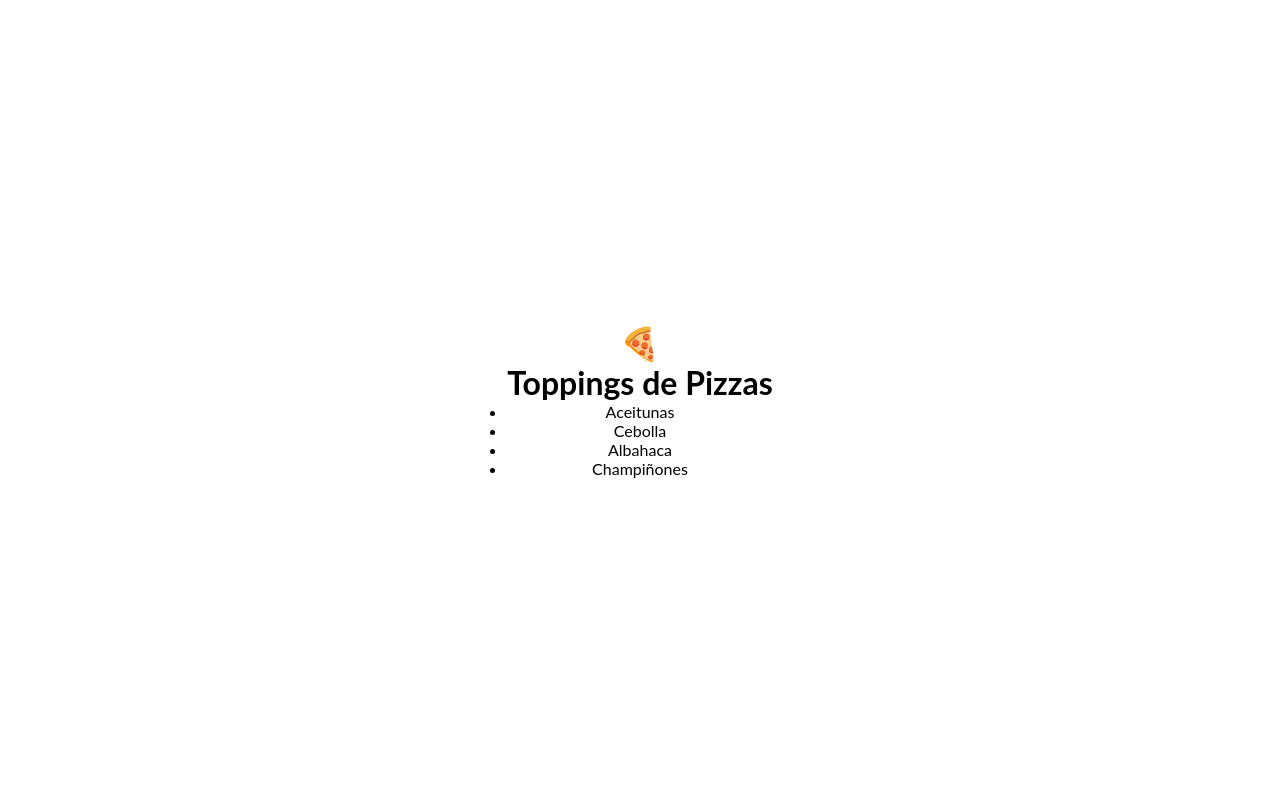
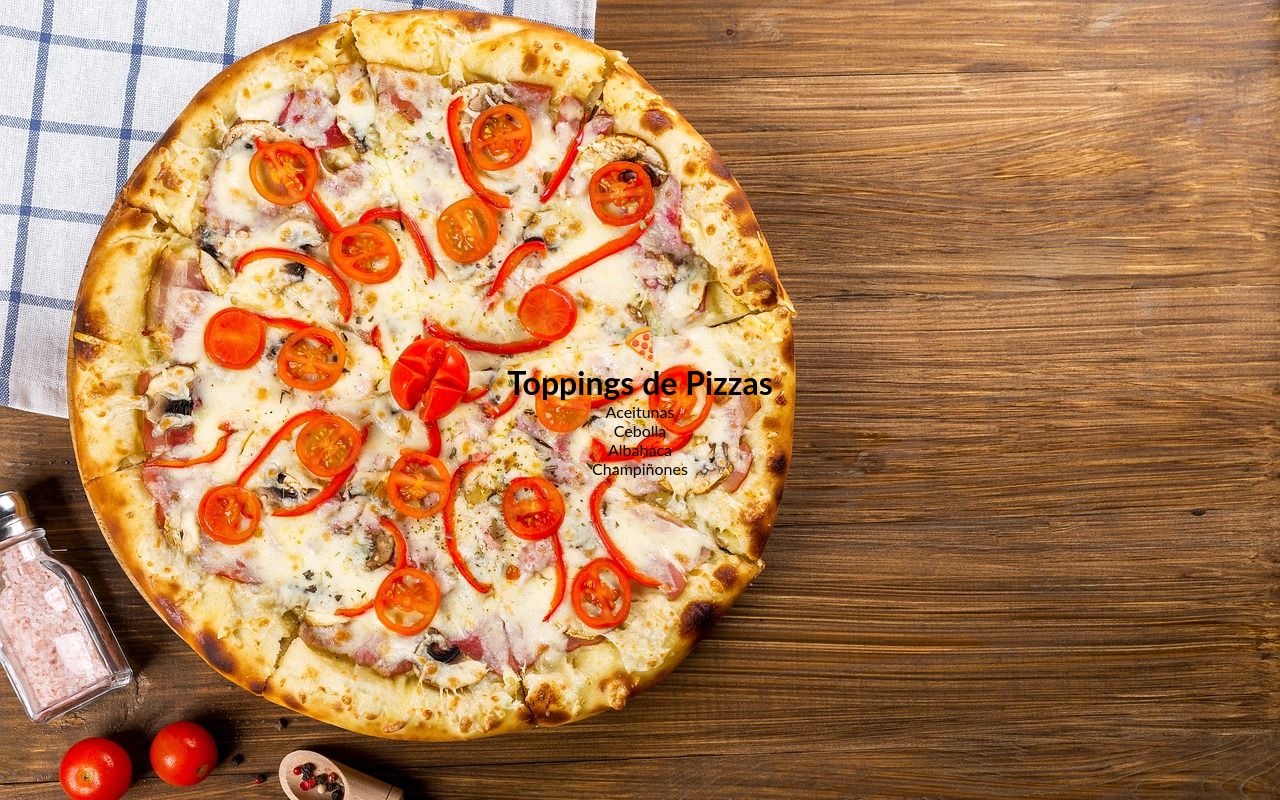
Before and after one commit to elCoco99/curso-dom-js, a plain HTML site: page pizza-topping/index.html in a window 1280 px wide. Drawn offline with Linux system fonts and the light colour scheme.

Commit message:
Solucionado error background

```diff
--- a/pizza-topping/styles.css
+++ b/pizza-topping/styles.css
@@ -11,5 +11,9 @@ body {
   align-items: center;
   height: 100vh;
   text-align: center;
-  background-image: url("./images/pizza.jpg") no-repeat center center/cover; /* no carga la imagen -- averiguar por que*/
+  background-image: url("./images/pizza.jpg") /* no carga la imagen -- averiguar por que*/
 }
+
+li {
+  list-style-type: none;
+}
--- a/styles.css
+++ b/styles.css
@@ -7,11 +7,11 @@
 
 body {
   display: flex;
+  flex-direction: column;
   justify-content: center;
   align-items: center;
   height: 100vh;
   text-align: center;
-  background-image: url(./pizza-topping/images/pizza.jpg) no-repeat center center/cover;
   justify-content: center;
 }
 
```
